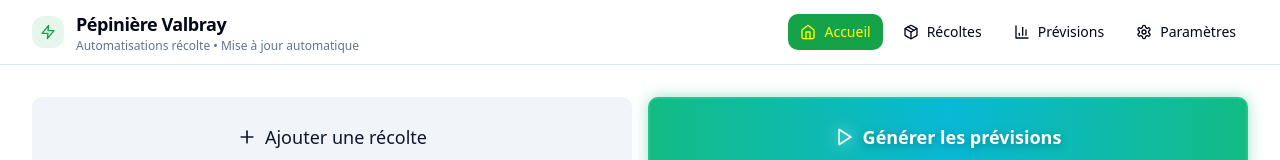
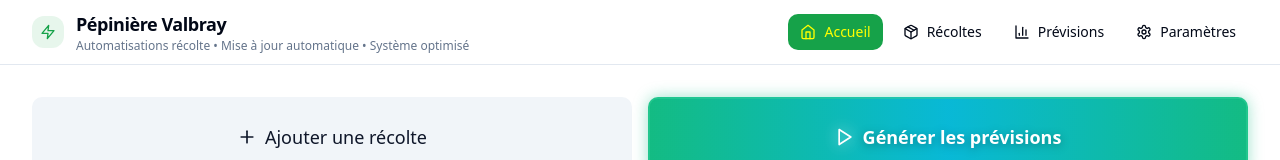
Before and after one commit to ldevalbray/production_prediction, a React (Create React App) app in the folder frontend/: page / in a window 1280 px wide. Shown: the top 160 px of the page. Built offline with nearby package versions, Linux system fonts and the light colour scheme; no server answers.

Commit message:
Ajout du texte 'Système optimisé' dans le header - test mise à jour v1.0.8
Modification visible pour tester le système de mise à jour automatique

```diff
--- a/frontend/src/App.jsx
+++ b/frontend/src/App.jsx
@@ -107,7 +107,7 @@ function App() {
                     </span>
                   )}
                 </div>
-                <p className="text-xs text-muted-foreground hidden sm:block">Automatisations récolte • Mise à jour automatique</p>
+                <p className="text-xs text-muted-foreground hidden sm:block">Automatisations récolte • Mise à jour automatique • Système optimisé</p>
               </div>
             </div>
             <div className="flex items-center gap-2">
```
